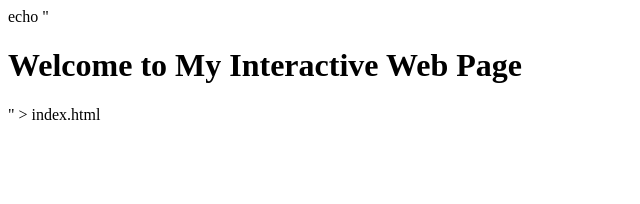
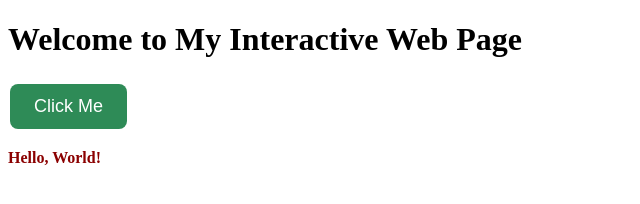
Before and after one commit to omaralhammadi-eng/interactive-web, a plain HTML site: page index.html in a window 1280 px wide. Shown: the whole page, without its empty margins (0-640 px from the left). Drawn offline with Linux system fonts and the light colour scheme.

Commit message:
a small update

```diff
--- a/index.html
+++ b/index.html
@@ -1,9 +1,49 @@
-echo "<!DOCTYPE html>
+<!DOCTYPE html>
 <html>
 <head>
     <title>Interactive Web Page</title>
+    <script src="script.js"></script>
+    <style>
+        #clickme {
+            background-color: #2E8B57;
+            border: none;
+            color: white;
+            padding: 12px 24px;
+            text-align: center;
+            text-decoration: none;
+            display: inline-block;
+            font-size: 18px;
+            margin: 4px 2px;
+            cursor: pointer;
+            border-radius: 8px;
+            transition: background-color 0.3s ease, transform 0.3s ease;
+        }
+
+        #clickme:hover {
+            background-color: #276749;
+            transform: scale(1.05);
+        }
+    </style>
 </head>
 <body>
     <h1>Welcome to My Interactive Web Page</h1>
+    <script>
+        document.addEventListener("DOMContentLoaded", function() {
+            var helloWorld = document.createElement("p");
+            helloWorld.textContent = "Hello, World!";
+            helloWorld.style.fontWeight = "bold";
+            helloWorld.style.color = "darkred";
+            document.body.appendChild(helloWorld);
+        });
+    </script>
+
+
+    <button id="clickme">Click Me</button>
+    <script>
+        document.getElementById("clickme").addEventListener("click", function() {
+            alert("Button was clicked!");
+        });
+    </script>
+
 </body>
-</html>" > index.html
+</html>
--- /dev/null
+++ b/script.js
@@ -0,0 +1,7 @@
+window.onload = function() {
+    alert("Welcome to interactive website");
+};
+
+document.getElementById("clickme").onclick = function() {
+    alert("You just clicked the button");
+};
```
